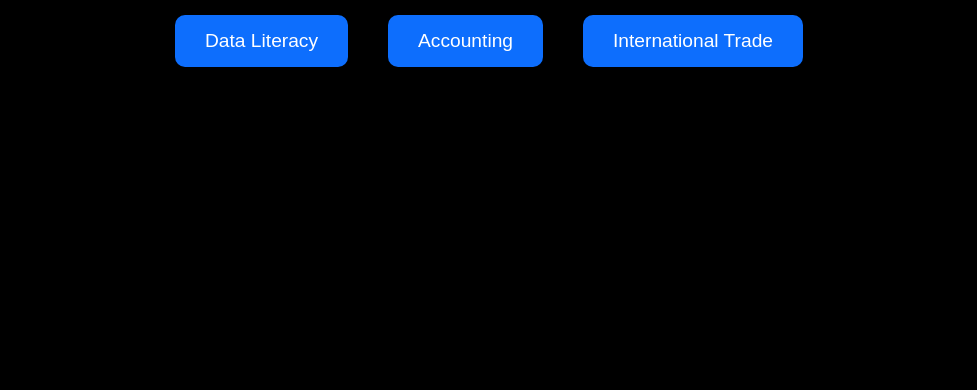
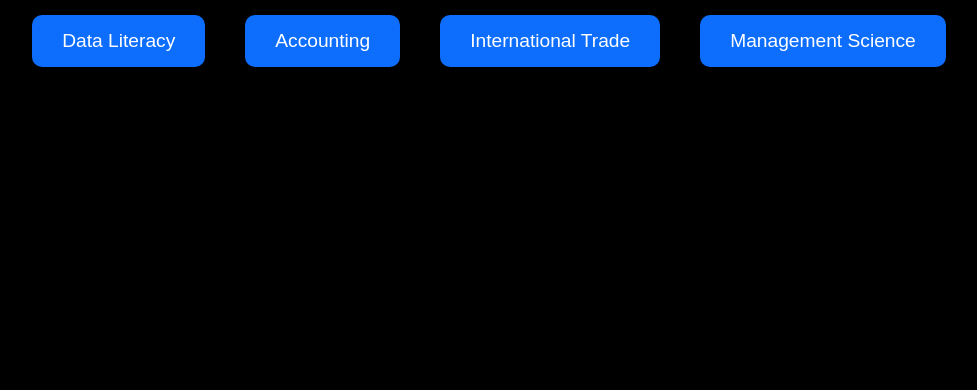
Before and after one commit to a-kamilov/abu-assignments, a plain HTML site: page index.html in a window 1280 px wide. Shown: the part 410-800 px from the top of the page, without its empty margins (151-1128 px from the left). Drawn offline with Linux system fonts and the light colour scheme.

Commit message:
Update index.html

```diff
--- a/index.html
+++ b/index.html
@@ -45,6 +45,7 @@
     <button onclick="location.href='dataLiteracy.html'">Data Literacy</button>
     <button onclick="location.href='https://a-kamilov.github.io/team101project/index.html'">Accounting</button>
     <button onclick="location.href='https://a-kamilov.github.io/abu-assignments/trade/'">International Trade</button>
+    <button onclick="location.href='https://a-kamilov.github.io/abu-assignments/ms/'">Management Science</button>
   </div>
 </body>
 </html>
```
